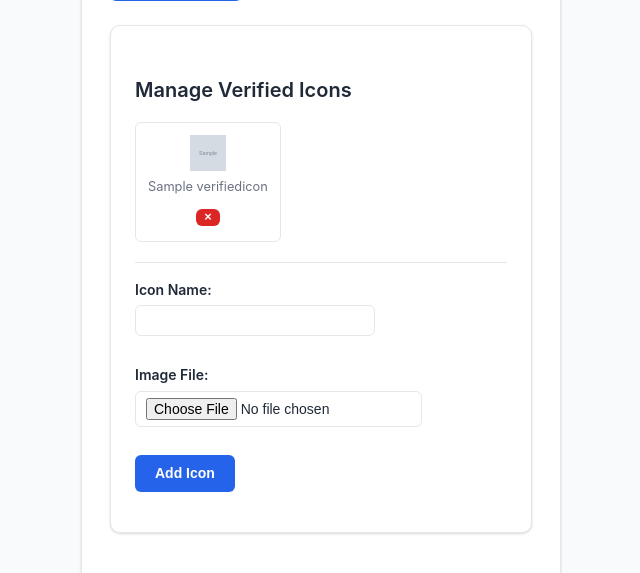
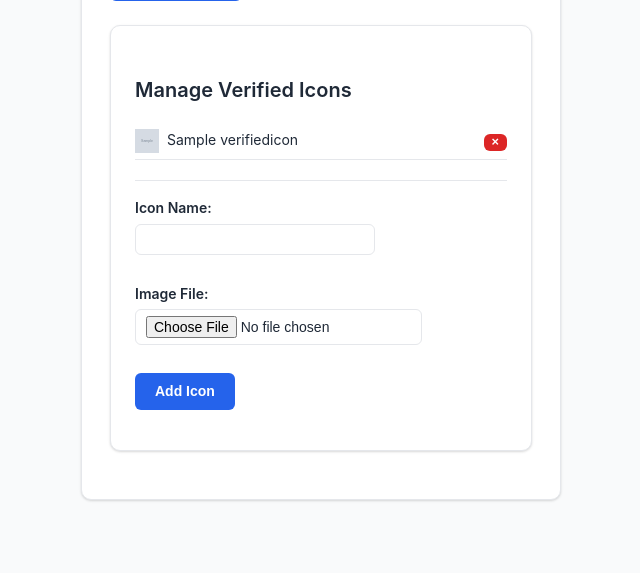
Before and after one commit to rzhang19/boardgames-AI, a Django app: page /settings/ in a window 1280 px wide. Shown: the part 1205-1778 px from the top of the page, without its empty margins (103-743 px from the left). After the commit the page ends 1706 px from the top, so only its background shows below. Run offline with Django 5.2, Linux system fonts and the light colour scheme; a user stored in the database is signed in; tables that the repository leaves empty hold one stand-in row (values such as "Sample post"); grey boxes marked "Sample" are stand-in pictures.

Commit message:
fix size of Verified Icons for admins/superusers when editing

```diff
--- a/static/css/style.css
+++ b/static/css/style.css
@@ -658,38 +658,37 @@ li {
     margin-bottom: 16px;
 }
 
-.icon-manage-grid {
-    display: flex;
-    flex-wrap: wrap;
-    gap: 12px;
+.icon-manage-list {
+    display: grid;
+    grid-template-columns: repeat(auto-fill, minmax(200px, 1fr));
+    gap: 2px 16px;
     margin-bottom: 20px;
 }
 
 .icon-manage-item {
     display: flex;
-    flex-direction: column;
     align-items: center;
-    padding: 12px;
-    border: 1px solid var(--border);
-    border-radius: var(--radius);
-    position: relative;
-    min-width: 80px;
+    gap: 8px;
+    padding: 6px 0;
+    border-bottom: 1px solid var(--border);
 }
 
 .icon-manage-preview {
-    width: 36px;
-    height: 36px;
-    margin-bottom: 6px;
+    width: 24px;
+    height: 24px;
+    flex-shrink: 0;
 }
 
 .icon-manage-name {
-    font-size: 0.8rem;
-    color: var(--text-light);
-    margin-bottom: 6px;
+    font-size: 0.875rem;
+    flex-grow: 1;
+    white-space: nowrap;
+    overflow: hidden;
+    text-overflow: ellipsis;
 }
 
 .icon-delete-form {
-    display: inline;
+    flex-shrink: 0;
 }
 
 .icon-delete-form .btn-sm {
@@ -726,9 +725,6 @@ li {
 }
 
 @media (max-width: 600px) {
-    .icon-manage-grid {
-        gap: 8px;
-    }
     .icon-upload-form .form-row {
         flex-direction: column;
         align-items: stretch;
--- a/templates/club/settings.html
+++ b/templates/club/settings.html
@@ -102,7 +102,7 @@
         {% endif %}
 
         {% if verified_icons %}
-        <div class="icon-manage-grid">
+        <div class="icon-manage-list">
             {% for icon in verified_icons %}
             <div class="icon-manage-item">
                 <img src="{{ icon.image.url }}" alt="{{ icon.name }}" class="icon-manage-preview">
```
